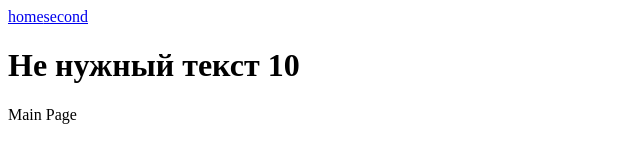
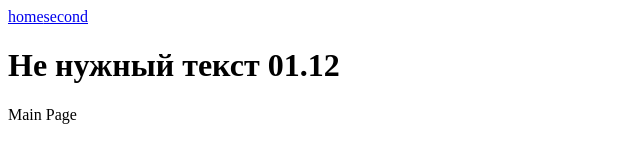
Before and after one commit to sobol4156/auto-deploy-nuxt, a Nuxt app: page / in a window 1280 px wide. Shown: the top 160 px of the page, without its empty margins (0-640 px from the left). Built offline with nearby package versions, Linux system fonts and the light colour scheme.

Commit message:
fix: yml

```diff
--- a/pages/index.vue
+++ b/pages/index.vue
@@ -1,6 +1,6 @@
 <template>
   <div>
-    <h1>Не нужный текст 10</h1>
+    <h1>Не нужный текст 01.12</h1>
     Main Page
   </div>
 </template>
```
